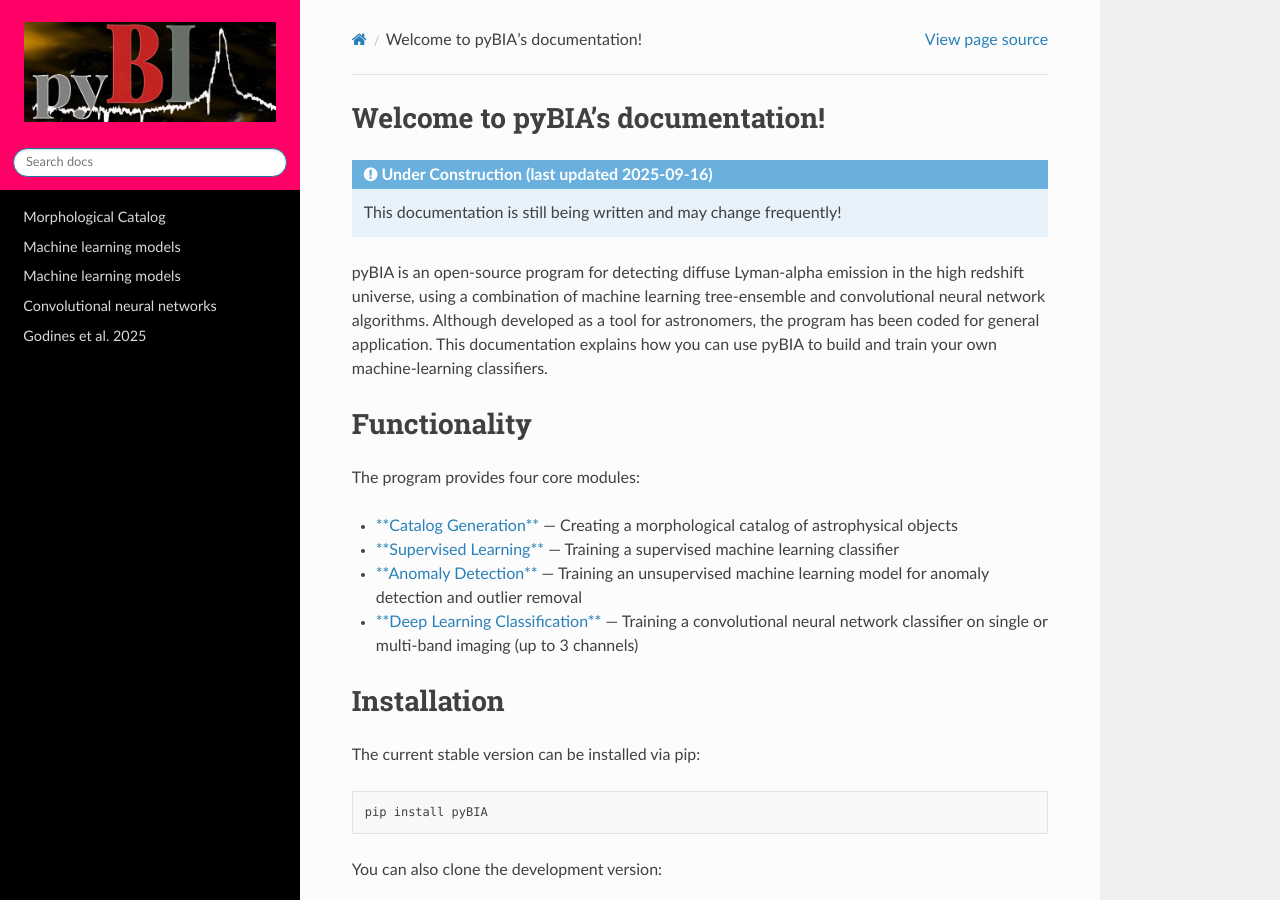
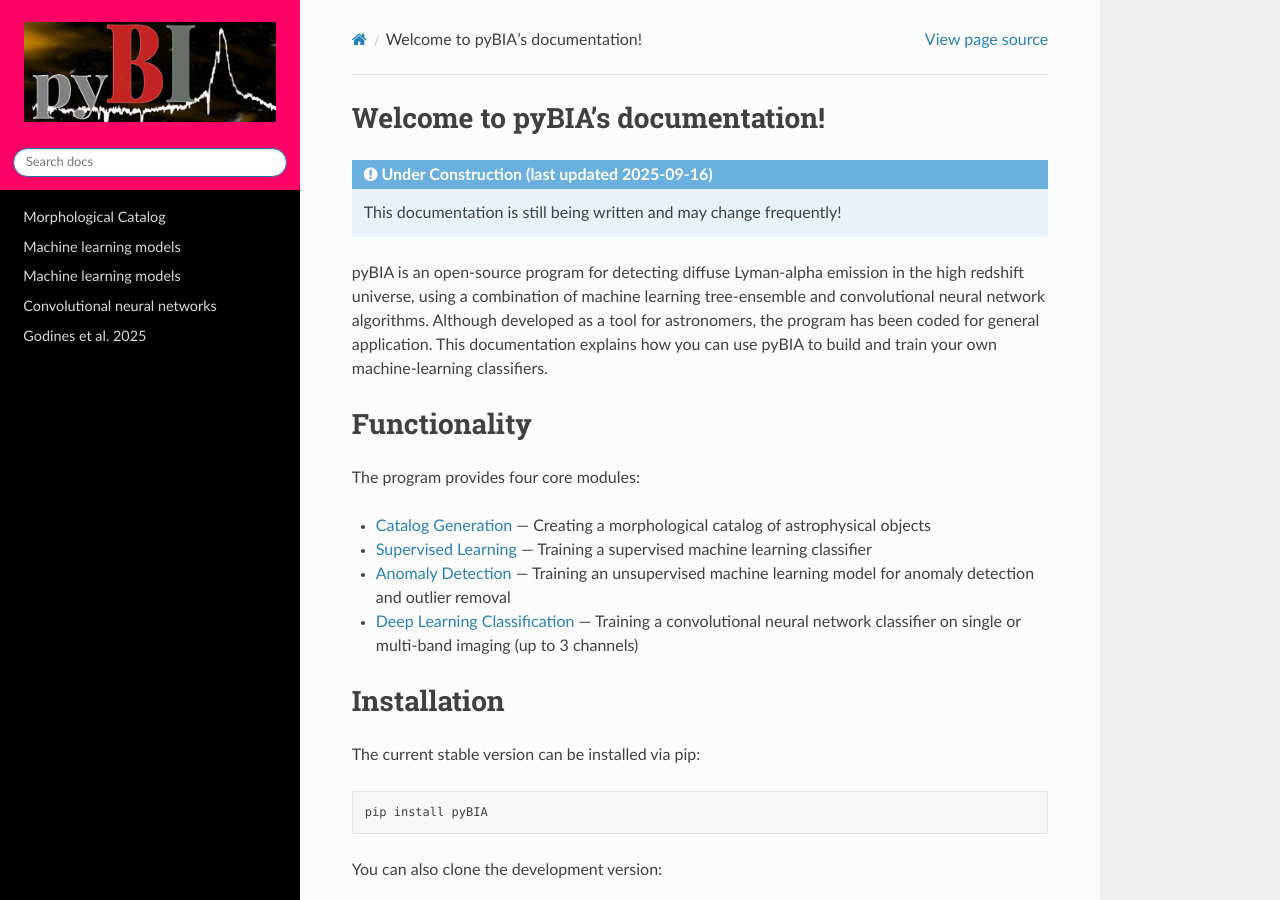
Before and after one commit to Professor-G/pyBIA, a Sphinx documentation site: the page built from docs/index.rst, in a window 1280 px wide and 900 px high. Built offline with Sphinx 7.4.7 and the Read the Docs theme 3.1.0, drawn with Linux system fonts in a browser that asks for light colours; pages that are not in the unit, such as notebooks, are missing from menus.

Commit message:
adding doc pages

```diff
--- a/docs/index.rst
+++ b/docs/index.rst
@@ -17,10 +17,10 @@
 ==================
 The program provides four core modules:
 
--  `**Catalog Generation** <https://pybia.readthedocs.io/en/latest/autoapi/pyBIA/catalog/index.html>`_ --- Creating a morphological catalog of astrophysical objects
--  `**Supervised Learning** <https://pybia.readthedocs.io/en/latest/autoapi/pyBIA/ensemble_model/index.html>`_ --- Training a supervised machine learning classifier
--  `**Anomaly Detection** <https://pybia.readthedocs.io/en/latest/autoapi/pyBIA/outlier_detection/index.html>`_ --- Training an unsupervised machine learning model for anomaly detection and outlier removal
--  `**Deep Learning Classification** <https://pybia.readthedocs.io/en/latest/autoapi/pyBIA/cnn_model/index.html>`_ --- Training a convolutional neural network classifier on single or multi-band imaging (up to 3 channels)
+-  `Catalog Generation <https://pybia.readthedocs.io/en/latest/autoapi/pyBIA/catalog/index.html>`_ --- Creating a morphological catalog of astrophysical objects
+-  `Supervised Learning <https://pybia.readthedocs.io/en/latest/autoapi/pyBIA/ensemble_model/index.html>`_ --- Training a supervised machine learning classifier
+-  `Anomaly Detection <https://pybia.readthedocs.io/en/latest/autoapi/pyBIA/outlier_detection/index.html>`_ --- Training an unsupervised machine learning model for anomaly detection and outlier removal
+-  `Deep Learning Classification <https://pybia.readthedocs.io/en/latest/autoapi/pyBIA/cnn_model/index.html>`_ --- Training a convolutional neural network classifier on single or multi-band imaging (up to 3 channels)
 
 Installation
 ==================
--- a/docs/source/Anomaly Detection.rst
+++ b/docs/source/Anomaly Detection.rst
@@ -3,5 +3,6 @@
 Machine learning models
 ===========
 
-UNDER CONSTRUCTION
------------
+.. admonition:: Under Construction (last updated 2025-09-16)
+
+   This documentation is still being written and may change frequently!
--- a/docs/source/Catalog Generation.rst
+++ b/docs/source/Catalog Generation.rst
@@ -3,8 +3,9 @@
 Morphological Catalog
 ===========
 
-UNDER CONSTRUCTION
------------
+.. admonition:: Under Construction (last updated 2025-09-16)
+
+   This documentation is still being written and may change frequently!
 
 If you have a 2D array, but no positions, creating a catalog is quick and easy using the `catalog <https://pybia.readthedocs.io/en/latest/autoapi/pyBIA/catalog/index.html>`_ module:
 
--- a/docs/source/Deep Learning Algorithms.rst
+++ b/docs/source/Deep Learning Algorithms.rst
@@ -3,5 +3,6 @@
 Convolutional neural networks
 ===========
 
-UNDER CONSTRUCTION
------------
+.. admonition:: Under Construction (last updated 2025-09-16)
+
+   This documentation is still being written and may change frequently!
--- a/docs/source/Godines et al 2025.rst
+++ b/docs/source/Godines et al 2025.rst
@@ -2,6 +2,10 @@
 
 Godines et al. 2025
 ===========
+
+.. admonition:: Under Construction (last updated 2025-09-16)
+
+   This documentation is still being written and may change frequently!
 
 Image Segmentation
 -----------
```
